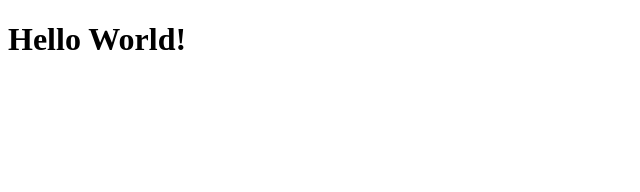
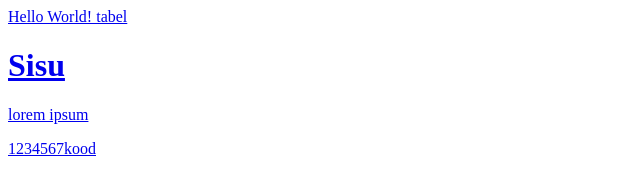
Before and after one commit to vilvah/vilvah.github.io, a plain HTML site: page index.html in a window 1280 px wide. Shown: the whole page, without its empty margins (0-640 px from the left). Drawn offline with Linux system fonts and the light colour scheme.

Commit message:
Update index.html

```diff
--- a/index.html
+++ b/index.html
@@ -5,6 +5,14 @@
 <title>Sissejuhatus</title>
 </head>
 <body>
+  <header>
+    <a href="https://taltech.ee/>
+  </header>
 <h1>Hello World!</h1>
+  <table>tabel
+  <h1>Sisu</h1>
+    <p> lorem ipsum </p>
+  </table>
 </body>
+  <footer>1234567kood</footer>
 </html>
```
